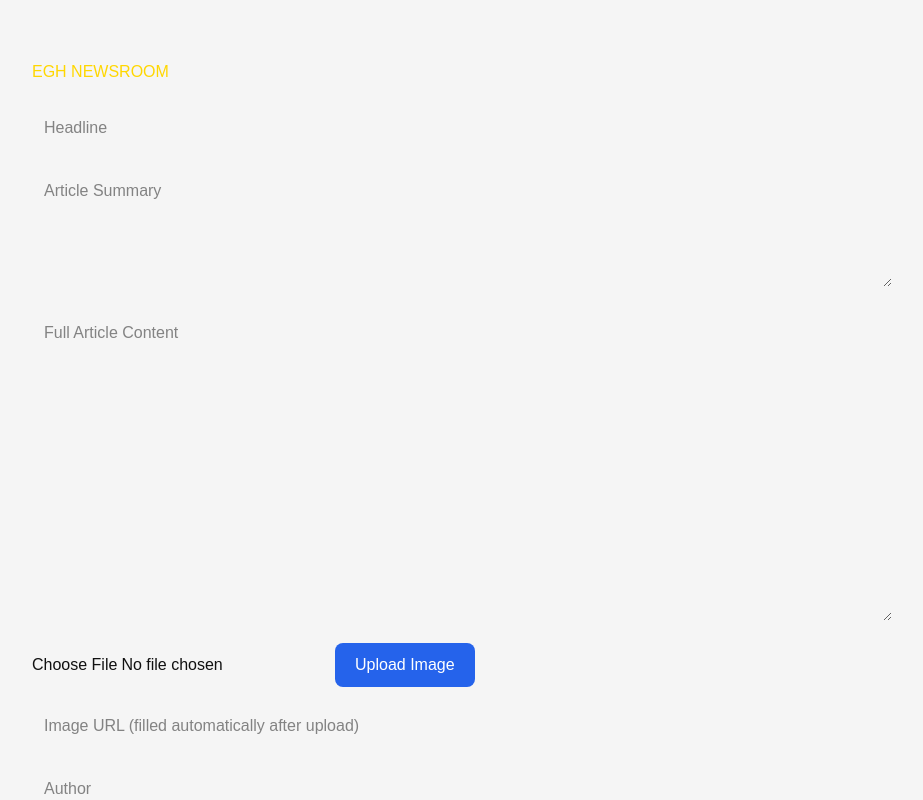
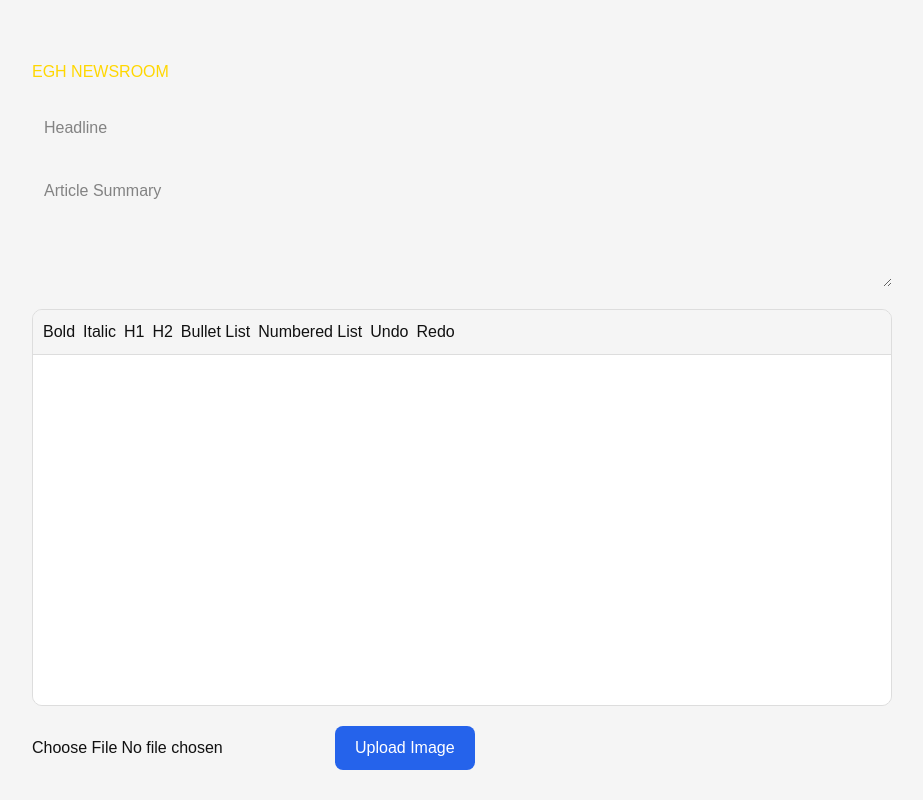
Before and after one commit to ZeusIsHere369/everybodygohear, a Next.js app in the folder egh-news/: page /newsroom in a window 1280 px wide. Shown: the top 800 px of the page, without its empty margins (178-1101 px from the left). Built offline with nearby package versions, Linux system fonts and the light colour scheme; no server answers.

Commit message:
Initial commit: egh-news project with Next.js, Tailwind CSS, and Tiptap editor.

```diff
--- a/egh-news/app/newsroom/page.tsx
+++ b/egh-news/app/newsroom/page.tsx
@@ -1,5 +1,6 @@
 "use client";
 
+import Editor from "../../components/Editor";
 import { useState } from "react";
 import { createArticle } from "../../lib/articles";
 import { createSlug } from "../../lib/slug";
@@ -100,18 +101,10 @@ export default function Newsroom() {
         }}
       />
 
-      <textarea
-        placeholder="Full Article Content"
-        value={content}
-        onChange={(e) => setContent(e.target.value)}
-        rows={12}
-        style={{
-          width: "100%",
-          padding: "12px",
-          marginBottom: "15px",
-        }}
-      />
-
+      <Editor
+  content={content}
+  onChange={setContent}
+/>
       <input
         type="file"
         accept="image/*"
--- /dev/null
+++ b/egh-news/components/Editor.tsx
@@ -0,0 +1,111 @@
+"use client";
+
+import { EditorContent, useEditor } from "@tiptap/react";
+import StarterKit from "@tiptap/starter-kit";
+
+type Props = {
+  content: string;
+  onChange: (value: string) => void;
+};
+
+export default function Editor({ content, onChange }: Props) {
+  const editor = useEditor({
+    extensions: [StarterKit],
+    content,
+
+    onUpdate({ editor }) {
+      onChange(editor.getHTML());
+    },
+  });
+
+  if (!editor) return null;
+
+  return (
+    <div
+      style={{
+        border: "1px solid #ddd",
+        borderRadius: "10px",
+        overflow: "hidden",
+        marginBottom: "20px",
+      }}
+    >
+      {/* Toolbar */}
+      <div
+        style={{
+          display: "flex",
+          gap: "8px",
+          padding: "10px",
+          background: "#f5f5f5",
+          borderBottom: "1px solid #ddd",
+          flexWrap: "wrap",
+        }}
+      >
+        <button
+          onClick={() => editor.chain().focus().toggleBold().run()}
+        >
+          Bold
+        </button>
+
+        <button
+          onClick={() => editor.chain().focus().toggleItalic().run()}
+        >
+          Italic
+        </button>
+
+        <button
+          onClick={() =>
+            editor.chain().focus().toggleHeading({ level: 1 }).run()
+          }
+        >
+          H1
+        </button>
+
+        <button
+          onClick={() =>
+            editor.chain().focus().toggleHeading({ level: 2 }).run()
+          }
+        >
+          H2
+        </button>
+
+        <button
+          onClick={() =>
+            editor.chain().focus().toggleBulletList().run()
+          }
+        >
+          Bullet List
+        </button>
+
+        <button
+          onClick={() =>
+            editor.chain().focus().toggleOrderedList().run()
+          }
+        >
+          Numbered List
+        </button>
+
+        <button
+          onClick={() => editor.chain().focus().undo().run()}
+        >
+          Undo
+        </button>
+
+        <button
+          onClick={() => editor.chain().focus().redo().run()}
+        >
+          Redo
+        </button>
+      </div>
+
+      {/* Editor */}
+      <EditorContent
+        editor={editor}
+        style={{
+          minHeight: "350px",
+          padding: "15px",
+          background: "white",
+        }}
+      />
+    </div>
+  );
+}
```
Also changed, not shown: package.json (added, +9 -0 lines), 1 other file (tests, documents, lock files or other folders).
